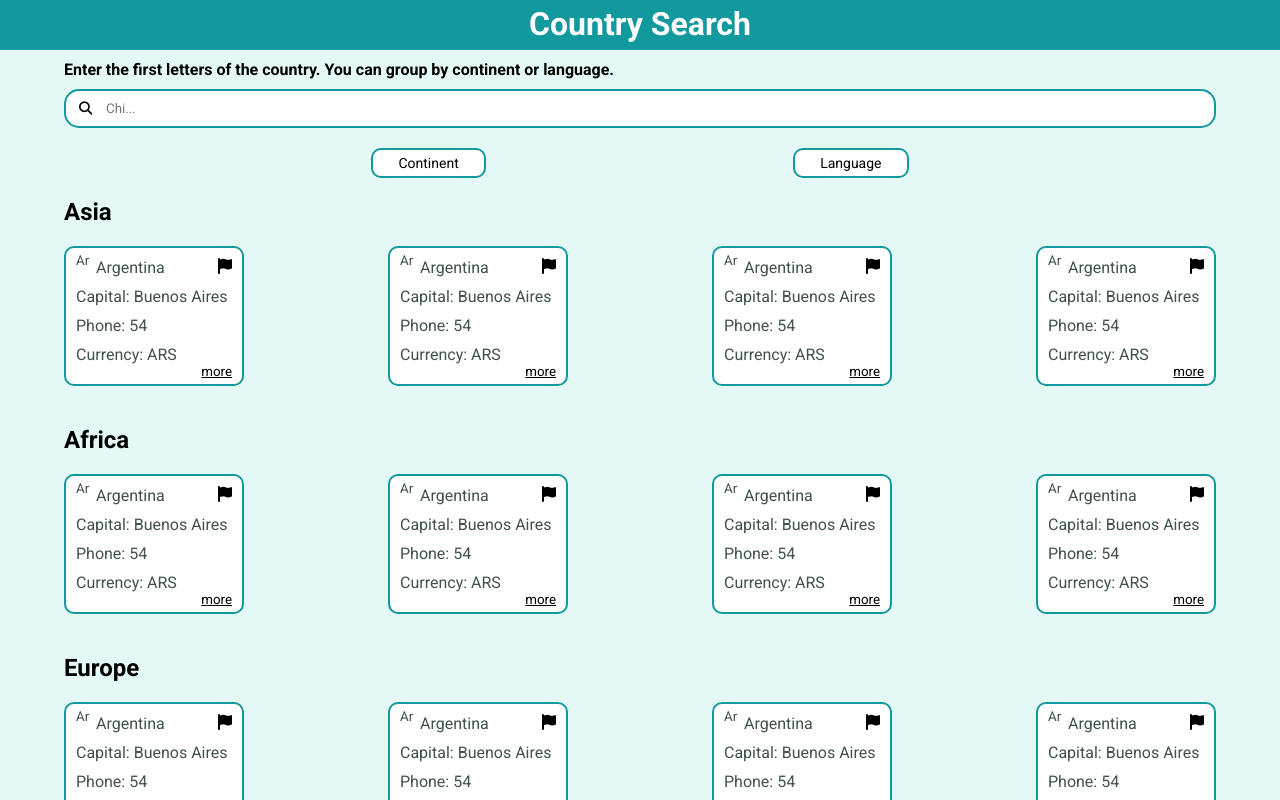
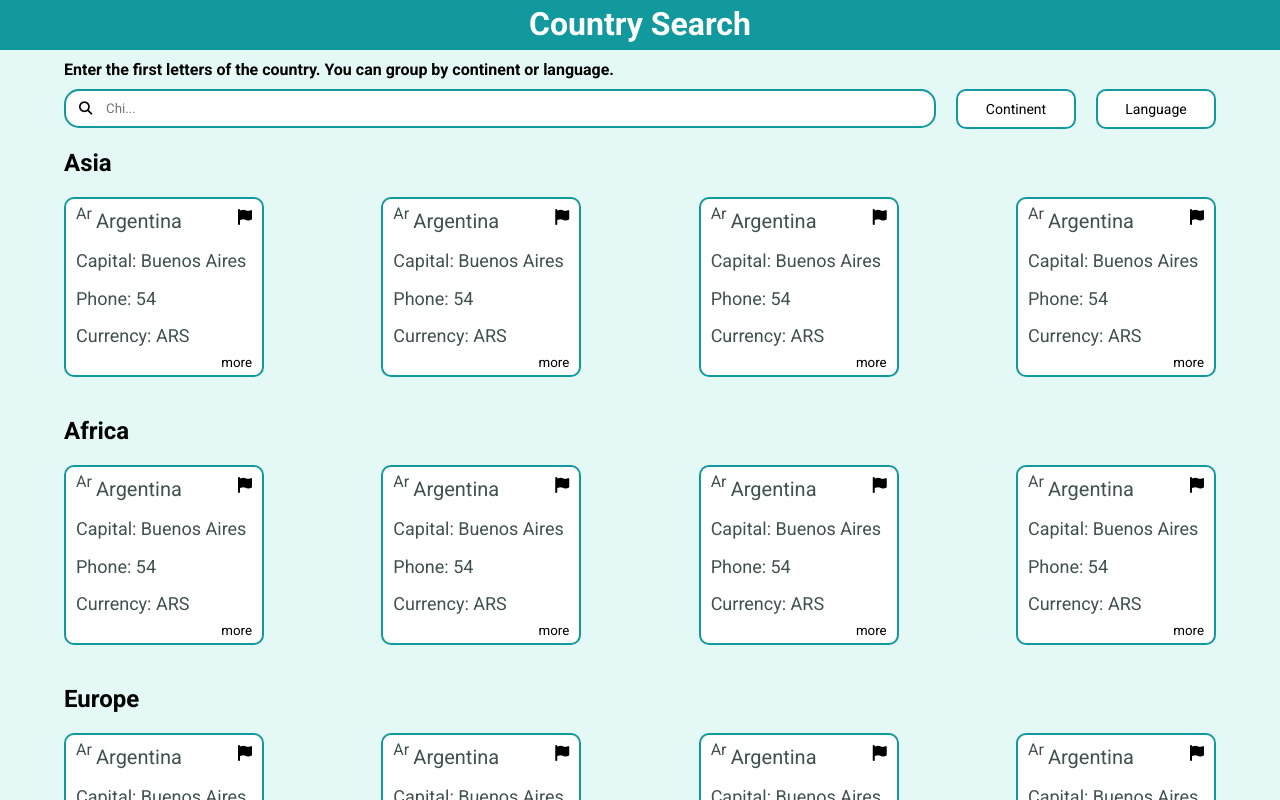
Before and after one commit to RodriGBorges/kimcheChallenge, a React (Create React App) app: page / in a window 1280 px wide. Shown: the top 800 px of the page. Built offline with nearby package versions, Linux system fonts and the light colour scheme; no server answers.

Commit message:
Vista tablet lista

```diff
--- a/src/components/CountryCard.js
+++ b/src/components/CountryCard.js
@@ -8,7 +8,7 @@ export const CountryCard = () => {
                 <div className='head'>
                     <small>Ar</small>
                     <p>Argentina</p>
-                    <i class="fas fa-flag"></i>
+                    <i className="fas fa-flag"></i>
                 </div>
                 <div className='info'>
                     <p>Capital: Buenos Aires</p>
@@ -21,7 +21,7 @@ export const CountryCard = () => {
                 <div className='head'>
                     <small>Ar</small>
                     <p>Argentina</p>
-                    <i class="fas fa-flag"></i>
+                    <i className="fas fa-flag"></i>
                 </div>
                 <div className='info'>
                     <p>Capital: Buenos Aires</p>
@@ -34,7 +34,7 @@ export const CountryCard = () => {
                 <div className='head'>
                     <small>Ar</small>
                     <p>Argentina</p>
-                    <i class="fas fa-flag"></i>
+                    <i className="fas fa-flag"></i>
                 </div>
                 <div className='info'>
                     <p>Capital: Buenos Aires</p>
@@ -47,7 +47,7 @@ export const CountryCard = () => {
                 <div className='head'>
                     <small>Ar</small>
                     <p>Argentina</p>
-                    <i class="fas fa-flag"></i>
+                    <i className="fas fa-flag"></i>
                 </div>
                 <div className='info'>
                     <p>Capital: Buenos Aires</p>
--- a/src/styles/components/_card.scss
+++ b/src/styles/components/_card.scss
@@ -5,6 +5,7 @@ div.countryCard-container {
 }
 
 div.countryCard-container article.card {
+    position: relative;
     background-color: $white;
     width: 180px;
     height: 140px;
@@ -12,11 +13,10 @@ div.countryCard-container article.card {
     border-radius: 10px;
     margin-bottom: 20px;
     div.head {
-        position: relative;
         small {
             color: $dark;
             position: absolute;
-            top: -5px;
+            top: 5px;
             left: 10px;
         }
         p {
@@ -25,21 +25,21 @@ div.countryCard-container article.card {
         }
         i {
             position: absolute;
-            top: 0px;
+            top: 10px;
             right: 10px;
         }
     }
     div.info {
-        position: relative;
         p {
             color: $dark;
             margin: 0px 10px 10px 10px;
         }
         small {
             position: absolute;
-            bottom: -15px;
+            bottom: 5px;
             right: 10px;
             text-decoration: underline;
+            cursor: pointer;
         }
     }
 }
@@ -47,7 +47,49 @@ div.countryCard-container article.card {
 @media (min-width: 400px) {
 
     div.countryCard-container {
+        justify-content: space-around;
+    }
+
+}
+
+//Vista Tablet
+
+@media (min-width: 425px) {
+
+    div.countryCard-container {
         justify-content: space-between;
     }
 
+    div.countryCard-container article.card:hover {
+        box-shadow: 0px 0px 5px $black;
+    }
+    div.countryCard-container article.card {
+        width: 48%;
+        max-width: 200px;
+        height: 180px;
+        div.head {
+            small {
+                font-size: 16px;
+            }
+            p {
+                font-size: 20px;
+            }
+        }
+        div.info {
+            display: flex;
+            flex-direction: column;
+            justify-content: space-evenly;
+            height: 120px;
+            p {
+                font-size: 18px;
+            }
+            small {
+                text-decoration: none;
+            }
+            small:hover {
+                color: $turquoise;
+            }
+        }
+    }
+
 }
--- a/src/styles/components/_home.scss
+++ b/src/styles/components/_home.scss
@@ -26,6 +26,7 @@ body {
 
 .home div.searchContainer form {
     position: relative;
+    width: 100%;
     input {
         padding: 10px 10px 10px 40px;
         border-radius: 15px;
@@ -51,6 +52,8 @@ body {
         border: 2px solid $teal;
         padding: 5px 25px;
         font-size: 14px;
+        height: 40px;
+        cursor: pointer;
     }
 }
 
@@ -68,3 +71,37 @@ body {
     padding: 5px;
     text-align: center;
 }
+
+// Vista tablet
+
+@media (min-width: 425px) {
+
+    .home div.searchContainer {
+        flex-direction: row;
+        justify-content: space-between;
+    }
+
+    .home div.searchContainer form {
+        input:focus {
+            border: 2px solid $teal;
+            box-shadow: 0px 0px 5px $black;
+        }
+        button:hover {
+            color: $turquoise;
+        }
+    }
+
+    .home div.searchContainer div {
+        margin-top: 0px;
+        justify-content: space-between;
+        button {
+            width: 120px;
+            margin-left: 20px;
+        }
+        button:hover {
+            color: $turquoise;
+            box-shadow: 0px 0px 5px $black;
+        }
+    }
+
+}
```
